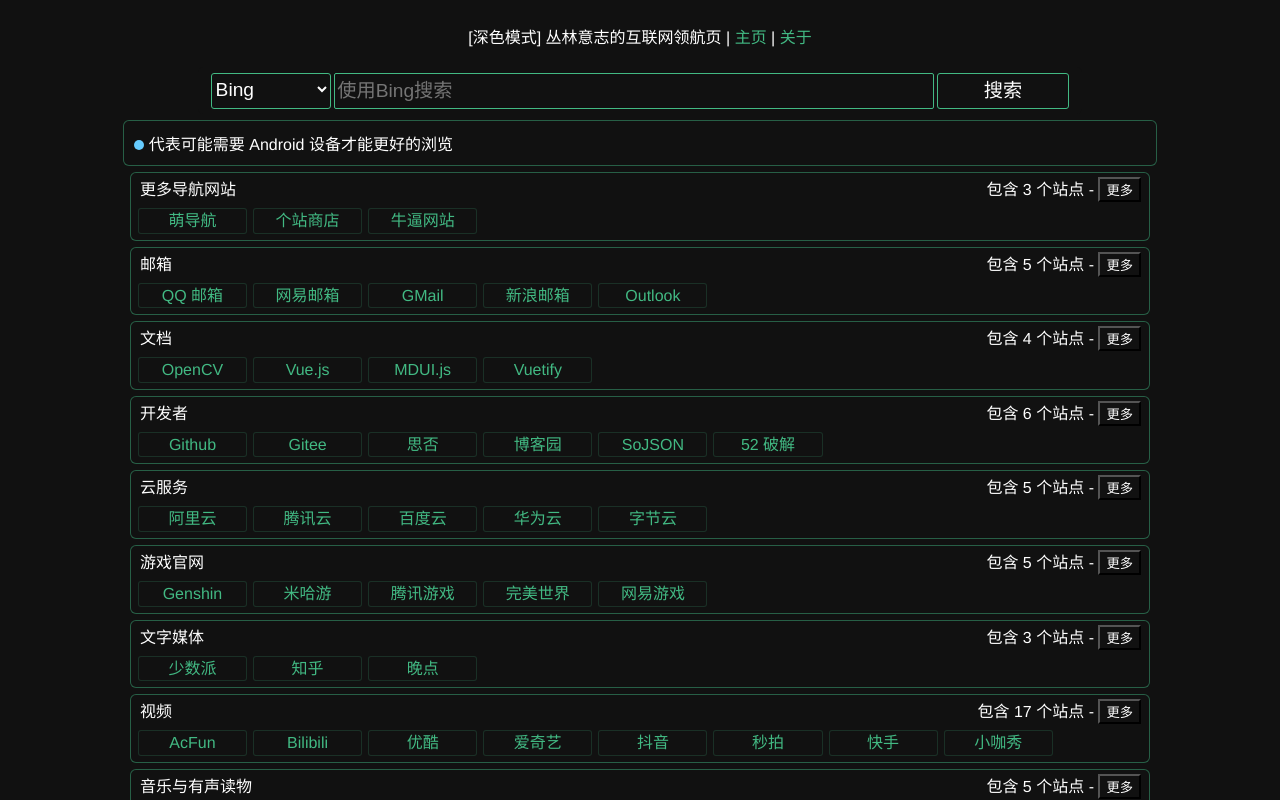
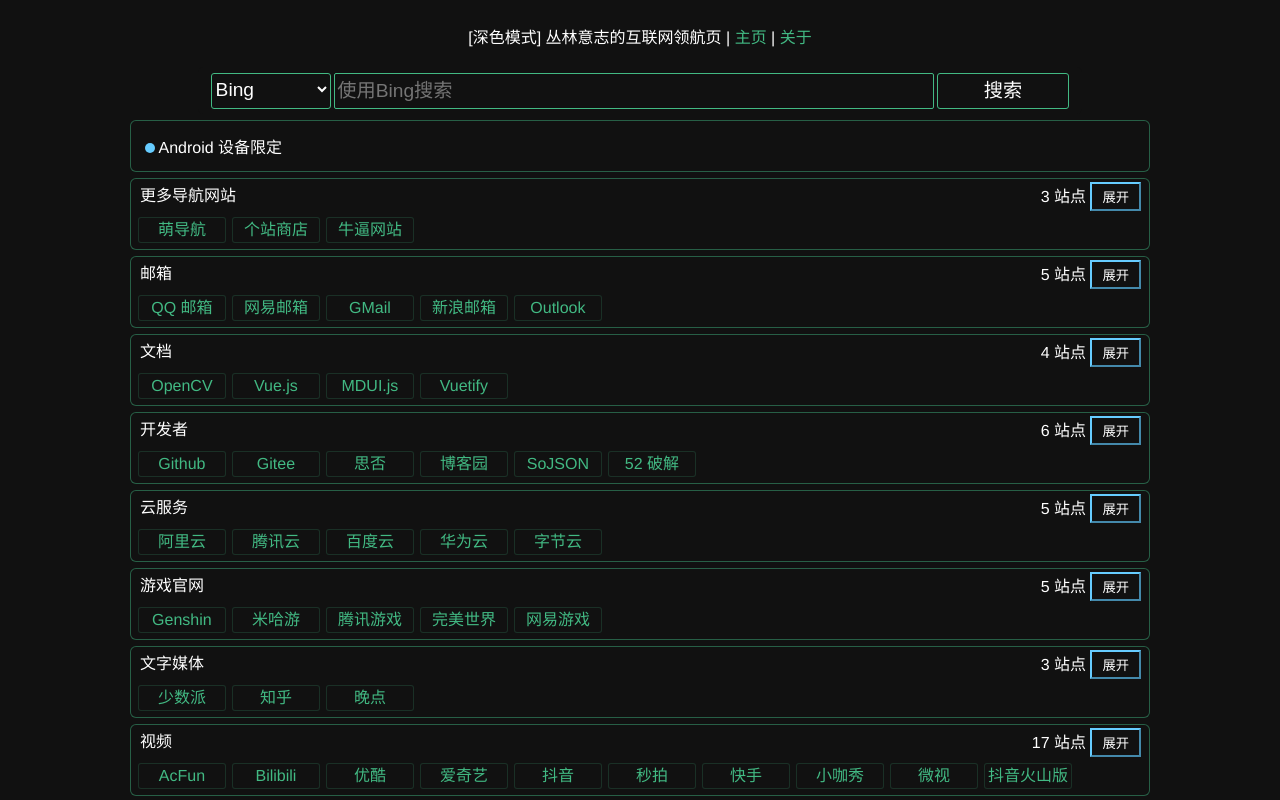
Before and after one commit to conglinyizhi/NavigationCenter, a Vue app: page / in a window 1280 px wide. Shown: the top 800 px of the page. Built offline with nearby package versions, Linux system fonts and the light colour scheme.

Commit message:
优化 手机端网页表现

```diff
--- a/src/components/Search.vue
+++ b/src/components/Search.vue
@@ -189,6 +189,7 @@ export default {
   border: 1px #42b983 groove;
   border-radius: 2px;
   flex: 2;
+  min-width: 1rem;
 }
 @media (min-width: 600px) {
   #search {
--- a/src/components/navigation.vue
+++ b/src/components/navigation.vue
@@ -1,9 +1,11 @@
 <template>
-  <div class="linkCardGroup tips">
-    <tag
-      :mode="1"
-      color="#66ccff"
-    /> 代表可能需要 Android 设备才能更好的浏览
+  <div class="linkCardGroup">
+    <div style="margin:10px">
+      <tag
+        :mode="1"
+        color="#66ccff"
+      /> Android 设备限定
+    </div>
   </div>
   <div
     class="linkCardGroup"
@@ -15,9 +17,12 @@
         class="left"
         v-text="siteList.title"
       />
-      <span class="right">包含 {{siteList.list.length}} 个站点 - <button @click="siteList.setAll =! siteList.setAll">更{{siteList.setAll?"少":"多"}}</button></span>
+      <span class="right">{{siteList.list.length}} 站点 <button
+          :style="{'border-color':siteList.showAll?'red':''}"
+          @click="siteList.showAll =! siteList.showAll"
+        >{{siteList.showAll?"折叠":"展开"}}</button></span>
     </div>
-    <div :class="siteList.setAll?'linkCardLinePro':'linkCardLine'" class="linkCardLinePro">
+    <div :class="siteList.showAll?'linkCardLinePro':'linkCardLine'">
       <span
         v-for="(site,key) in siteList.list"
         :key="key"
@@ -46,6 +51,7 @@
           <span v-text="site.url" />
         </div>
       </span>
+      <div class="fatBlock">到底啦</div>
     </div>
   </div>
 </template>
@@ -254,11 +260,12 @@ export default {
   padding: 0 5px 3px;
   display: flex;
 }
-.title span {
-  flex: 1;
+.title .left {
+  flex: 3;
 }
 .title .right {
   text-align: right;
+  flex: 2;
 }
 a {
   color: #42b983;
@@ -271,10 +278,16 @@ a {
   text-align: center;
   border-radius: 3px;
   display: inline-block;
-  width: 10%;
+  width: 30%;
   min-width: 5rem;
   max-width: 7rem;
   line-height: 1.1rem;
+  grid-area: item;
+}
+@media screen and (min-width: 360px) {
+  .linkCardLine {
+    column-count: 3;
+  }
 }
 .linkCard:hover {
   border-color: #42b983;
@@ -283,15 +296,18 @@ a {
 .linkCardItem {
   position: relative;
 }
-
+.linkCardLine {
+  max-height: 2rem;
+}
+.linkCardLinePro {
+  max-height: none;
+}
 .linkCardLinePro,
 .linkCardLine {
   overflow: hidden;
-  transition:0.5s all;
-}
-
-.linkCardLine {
-  max-height: 2rem;
+  transition: 0.5s all;
+  display: flex;
+  flex-wrap: wrap;
 }
 
 @media screen {
@@ -304,4 +320,15 @@ a {
   text-align: left;
   padding: 10px;
 }
+
+button {
+  padding: 3px 10px;
+  border-color: #6cf;
+}
+.fatBlock{
+  padding:10px;
+  text-align: center;
+  display:block;
+  width: 100%;
+}
 </style>
--- a/src/components/tag.vue
+++ b/src/components/tag.vue
@@ -29,7 +29,6 @@ export default {
   height: 10px;
   border-radius: 100%;
   position: absolute;
-  top: -8px;
 }
 
 .showMode {
```
